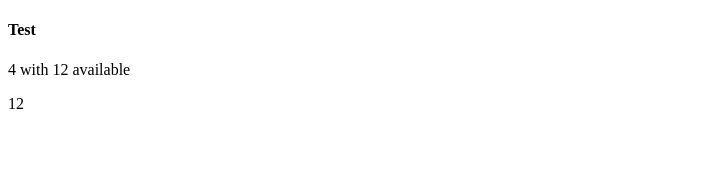
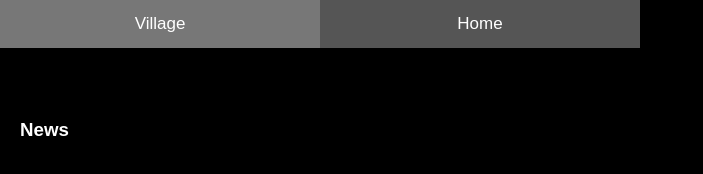
Before and after one commit to brunoferreira03/Attempt-1, a plain HTML site: page index.html in a window 1280 px wide. Shown: the whole page, without its empty margins (0-703 px from the left). Drawn offline with Linux system fonts and the light colour scheme.

Commit message:
Page Separation Preparation

```diff
--- a/index.html
+++ b/index.html
@@ -4,12 +4,56 @@
     <meta charset="UTF-8">
     <meta name="viewport" content="width=device-width, initial-scale=1.0">
     <title>Advancement Expansion</title>
+    <link rel="stylesheet" href="style.css">
 </head>
 <script type="module" src="village.js"></script>
 <script type="module" src="resources.js"></script>
 <body>
-    <H4>Test</H4>
-    <p id="villagerCount"></p>
-    <p id="stoneCount"></p>
+    <!-- Tab buttons to differentiate different areas of the page -->
+    <button class="tablink" onclick="openPage('Village', this)">Village</button>
+    <button id="defaultOpen" class="tablink" onclick="openPage('News', this)">Home</button>
+
+    <!-- Village tab with village information
+         Insert here all the village interaction buttons -->
+    <div id="Village" class="tabcontent">
+        <H4>Test</H4>
+        <p id="villagerCount"></p>
+        <p id="stoneCount"></p>
+    </div>
+
+    <!-- Resources tab to keep track of resources
+         Insert here all information that is resource related -->
+    <div id="News" class="tabcontent">
+        <h3>News</h3>
+    </div>
+
+    <!-- Jobs tab
+    <div id="Jobs" class="tabcontent">
+        <h3> Jobs </h3>
+    </div>
+    -->
 </body>
 </html>
+
+<script>
+    function openPage(pageName, elmnt){
+        //Hide all elements with class=tabcontent" by default
+        var i, tabcontent,tablinks;
+        tabcontent = document.getElementsByClassName("tabcontent");
+        for(i = 0; i<tabcontent.length;i++){
+            tabcontent[i].style.display="none";
+        }
+
+        //Remove the background color of all tablinks/buttons
+        tablinks = document.getElementsByClassName("tablink");
+        for(i = 0; i<tablinks.length; i++){
+            tablinks[i].style.backgroundColor = "";
+        }
+
+        //Show the specific tab content
+        document.getElementById(pageName).style.display = "block";
+    }
+
+    //Get the elemtn with the id="defaultOpen" and click on it
+    document.getElementById("defaultOpen").click();
+</script>
--- /dev/null
+++ b/style.css
@@ -0,0 +1,36 @@
+/* Set height of body and the document to 100% to enable "full page tabs" */
+body, html {
+    height: 100%;
+    margin: 0;
+    font-family: Arial;
+  }
+
+  /* Style tab links */
+  .tablink {
+    background-color: #555;
+    color: white;
+    float: left;
+    border: none;
+    outline: none;
+    cursor: pointer;
+    padding: 14px 16px;
+    font-size: 17px;
+    width: 25%;
+  }
+
+  .tablink:hover {
+    background-color: #777;
+  }
+
+  /* Style the tab content (and add height:100% for full page content) */
+  .tabcontent {
+    color: white;
+    display: none;
+    padding: 100px 20px;
+    height: 100%;
+  }
+
+  #Village {background-color: black;}
+  #News {background-color: black;}
+  #Contact {background-color: black;}
+  #About {background-color: black;}
--- a/village.js
+++ b/village.js
@@ -11,5 +11,8 @@ function increasePopulation(){
 
 var gainPopulationLoop = window.setInterval(function(){
     increasePopulation()
+}, 5000)
+
+var matchValues = window.setInterval(function(){
     document.getElementById("villagerCount").innerHTML = villageData.population + " with " + resources.stone + " available";
-}, 5000)
+}, 1000)
```
